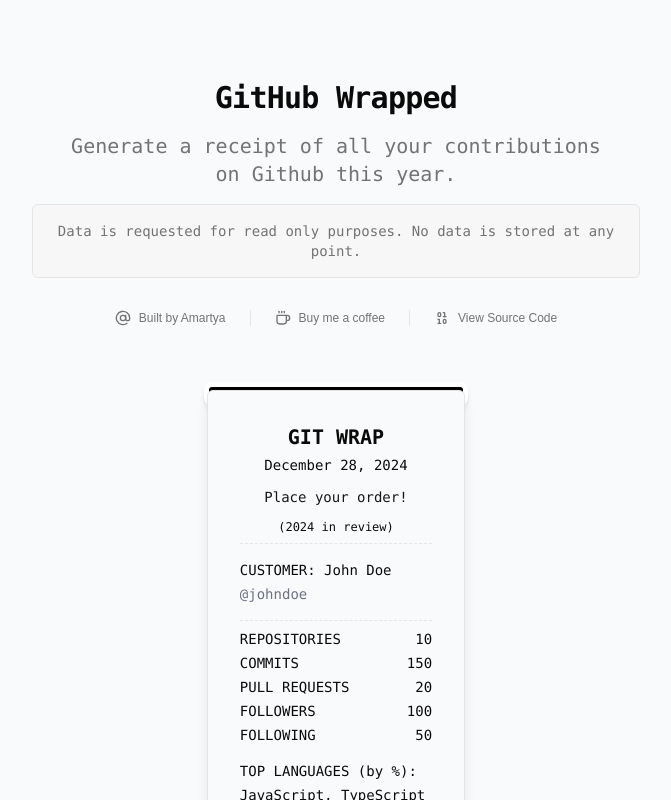
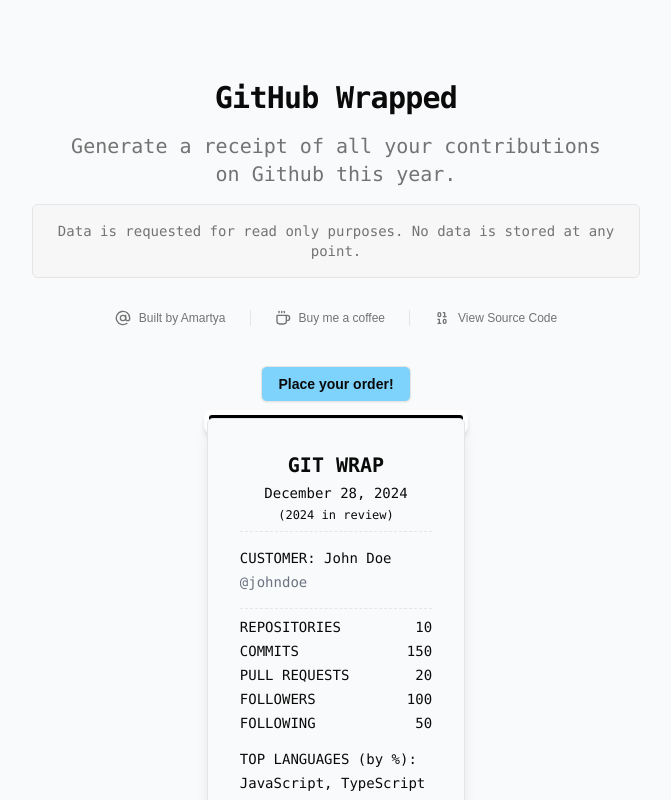
Before and after one commit to decocereus/git-receipts, a Next.js app: page / in a window 1280 px wide. Shown: the top 800 px of the page, without its empty margins (304-975 px from the left). Built offline with nearby package versions, Linux system fonts and the light colour scheme; no server answers.

Commit message:
UI adjustment

```diff
--- a/components/auth/index.tsx
+++ b/components/auth/index.tsx
@@ -2,6 +2,7 @@
 import { Button } from "../ui/button/button";
 import { initSignIn, initSignOut } from "@/actions";
 import { LogOut } from "lucide-react";
+import { cn } from "@/lib/utils";
 
 const AuthButton = ({ type = "signin" }: { type?: "signin" | "signout" }) => {
   const logoutAction = type === "signout";
@@ -15,7 +16,10 @@
         await initSignIn();
       }}
     >
-      <Button variant={logoutAction ? "ghost" : "link"}>
+      <Button
+        variant={logoutAction ? "ghost" : "outline"}
+        className={cn(logoutAction ? "" : "bg-sky-300 font-semibold")}
+      >
         {logoutAction && <LogOut size={16} />}
         {logoutAction ? "Logout" : "Place your order!"}
       </Button>
--- a/components/git-recipt/with-animation.tsx
+++ b/components/git-recipt/with-animation.tsx
@@ -6,9 +6,9 @@
 import { getDayOfWeek, getTime } from "@/lib/utils";
 import Link from "next/link";
 import { GitHubStats } from "@/service/response";
-import AuthButton from "../auth";
 import ShareReceipt from "../share/share";
 import QrCode from "./qr-code";
+import AuthButton from "../auth";
 
 function GitHubReceiptAnimated({
   stats,
@@ -60,7 +60,15 @@
   }, []);
 
   return (
-    <div className="min-h-screen flex flex-col items-center justify-center p-4 transition-all duration-500">
+    <div className="min-h-screen flex flex-col items-center justify-center px-4 gap-y-2 transition-all duration-500">
+      {isLoggedIn ? (
+        <>
+          <AuthButton />
+          <ShareReceipt receiptElement={receiptElement} stats={stats} />
+        </>
+      ) : (
+        <AuthButton />
+      )}
       <div className="max-w-[385px] w-full">
         <div className="flex flex-col items-center mb-1 relative">
           <div className="w-[95%] sm:w-[90%] h-6 border-[5px] border-white bg-black rounded-lg shadow-md mb-[-10px]" />
@@ -76,10 +84,8 @@
                 <div className="text-center space-y-1">
                   <h1 className="text-xl font-bold">GIT WRAP</h1>
                   <p>{receiptGeneratedOn}</p>
-                  {isLoggedIn ? (
+                  {isLoggedIn && (
                     <p className="opacity-80">ORDER #{orderNumber}</p>
-                  ) : (
-                    <AuthButton />
                   )}
                   <p className="text-xs">(2024 in review)</p>
                 </div>
@@ -177,9 +183,6 @@
           </div>
         </div>
       </div>
-      {isLoggedIn && (
-        <ShareReceipt receiptElement={receiptElement} stats={stats} />
-      )}
     </div>
   );
 }
```
